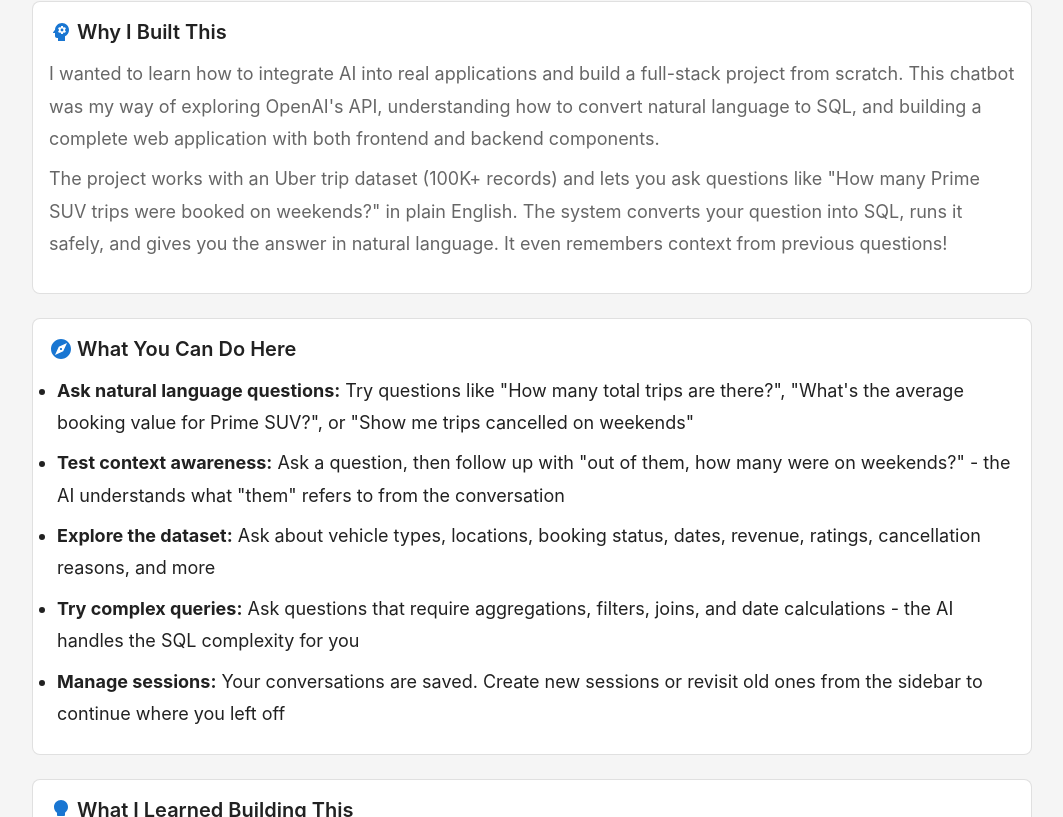
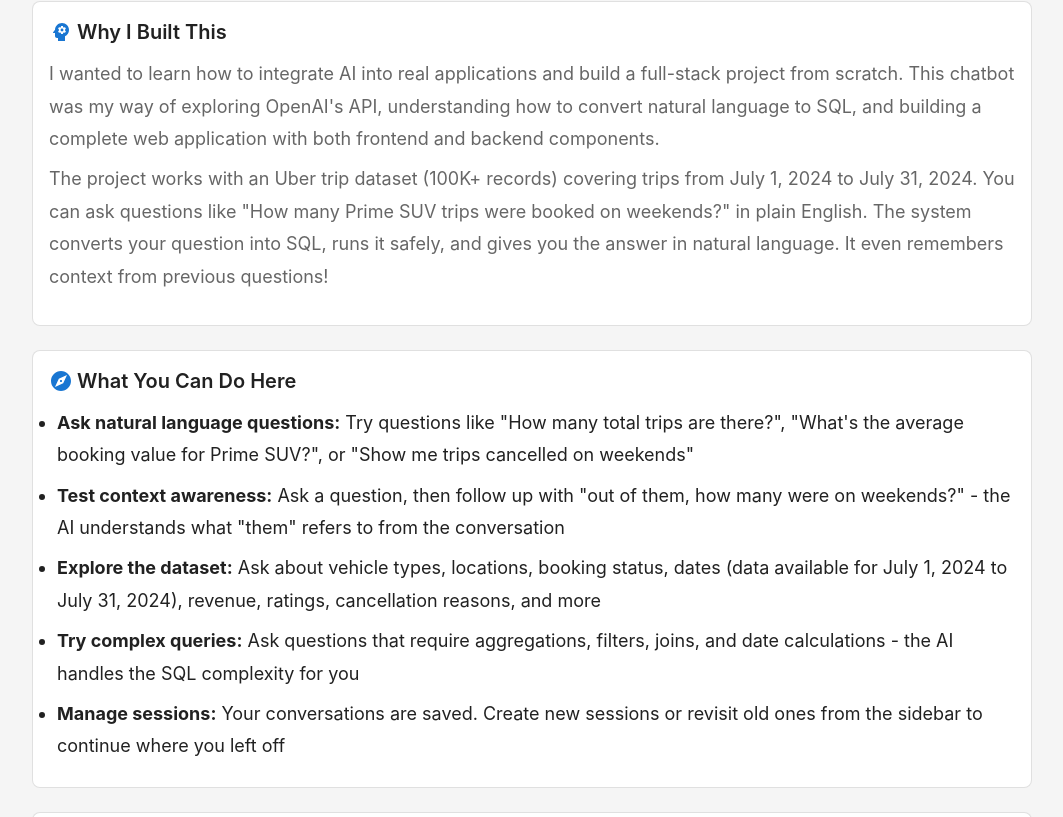
Before and after one commit to Abhinay1235/aichatbot-ui, a React (Vite) app: page / in a window 1280 px wide. Shown: the part 578-1395 px from the top of the page, without its empty margins (108-1171 px from the left). Built offline with nearby package versions, Linux system fonts and the light colour scheme.

Commit message:
update URL for API

```diff
--- a/src/pages/HomePage.tsx
+++ b/src/pages/HomePage.tsx
@@ -229,8 +229,8 @@
                 mb: 2,
               }}
             >
-              The project works with an Uber trip dataset (100K+ records) and lets you ask questions
-              like "How many Prime SUV trips were booked on weekends?" in plain English. The system
+              The project works with an Uber trip dataset (100K+ records) covering trips from July 1, 2024 to July 31, 2024.
+              You can ask questions like "How many Prime SUV trips were booked on weekends?" in plain English. The system
               converts your question into SQL, runs it safely, and gives you the answer in natural
               language. It even remembers context from previous questions!
             </Typography>
@@ -272,8 +272,8 @@
                 - the AI understands what "them" refers to from the conversation
               </Typography>
               <Typography component="li" sx={{ mb: 2, fontSize: '1.125rem', lineHeight: 1.8 }}>
-                <strong>Explore the dataset:</strong> Ask about vehicle types, locations, booking status, dates,
-                revenue, ratings, cancellation reasons, and more
+                <strong>Explore the dataset:</strong> Ask about vehicle types, locations, booking status, dates
+                (data available for July 1, 2024 to July 31, 2024), revenue, ratings, cancellation reasons, and more
               </Typography>
               <Typography component="li" sx={{ mb: 2, fontSize: '1.125rem', lineHeight: 1.8 }}>
                 <strong>Try complex queries:</strong> Ask questions that require aggregations, filters, joins,
--- a/src/utils/constants.ts
+++ b/src/utils/constants.ts
@@ -5,7 +5,7 @@
 // API Configuration
 // Production backend: http://44.203.107.110:8000
 // Can be overridden via VITE_API_URL environment variable
-export const API_BASE_URL = import.meta.env.VITE_API_URL || 'https://api.abhinaykumar.com'
+export const API_BASE_URL = import.meta.env.VITE_API_URL || 'https://ai-chatbot-service.abhinaykumar.com'
 export const API_ENDPOINTS = {
   CHAT: '/api/chat',
   SESSIONS: '/api/sessions',
```
